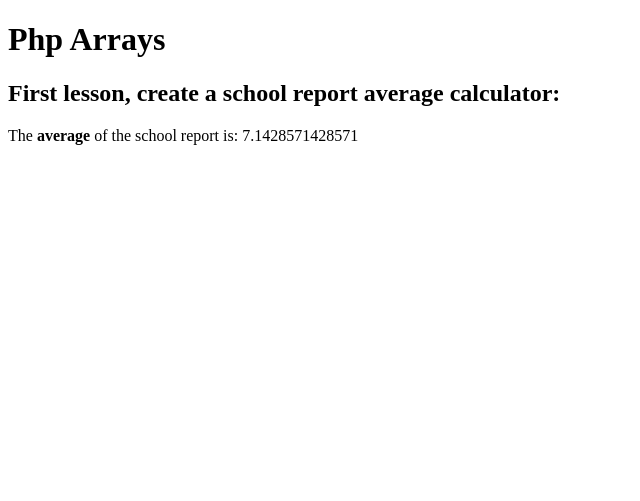
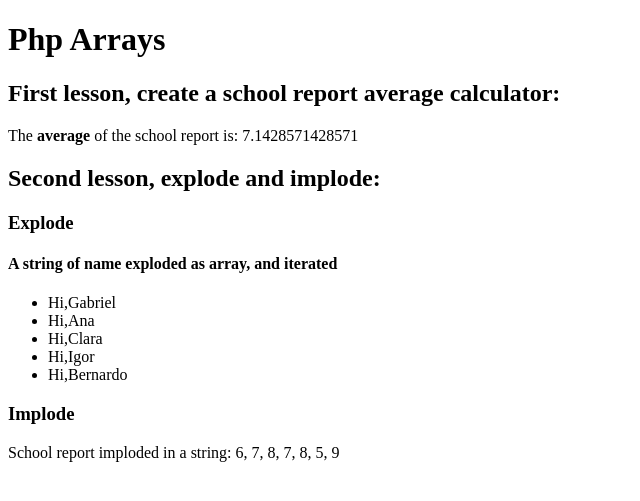
Before and after one commit to GabrielDSousa/Alura-PHP_Arrays, a PHP site: page / in a window 1280 px wide. Shown: the top 501 px of the page, without its empty margins (0-640 px from the left). Run offline with PHP 8.4, Linux system fonts and the light colour scheme.

Commit message:
Second lesson

```diff
--- a/index.php
+++ b/index.php
@@ -3,6 +3,9 @@ require 'Calculator.php';
 $report = [6,7,8,7,8,5,9];
 $calc = new Calculator();
 $average = $calc->average($report);
+$names = "Gabriel, Ana, Clara, Igor, Bernardo";
+$names_array = explode(', ',$names);
+$report_imploded = implode(', ',$report);
 ?>
 
 <!doctype html>
@@ -18,5 +21,16 @@ $average = $calc->average($report);
     <h1>Php Arrays</h1>
     <h2>First lesson, create a school report average calculator:</h2>
     <p>The <b>average</b> of the school report is: <?=$average?></p>
+    <h2>Second lesson, explode and implode:</h2>
+    <h3>Explode</h3>
+    <h4>A string of name exploded as array, and iterated</h4>
+    <ul>
+        <?php foreach ($names_array as $name){?>
+            <li>Hi,<?=$name?></li>
+        <?php } ?>
+    </ul>
+    <h3>Implode</h3>
+    <p>School report imploded in a string: <?=$report_imploded?></p>
+
 </body>
 </html>
```
